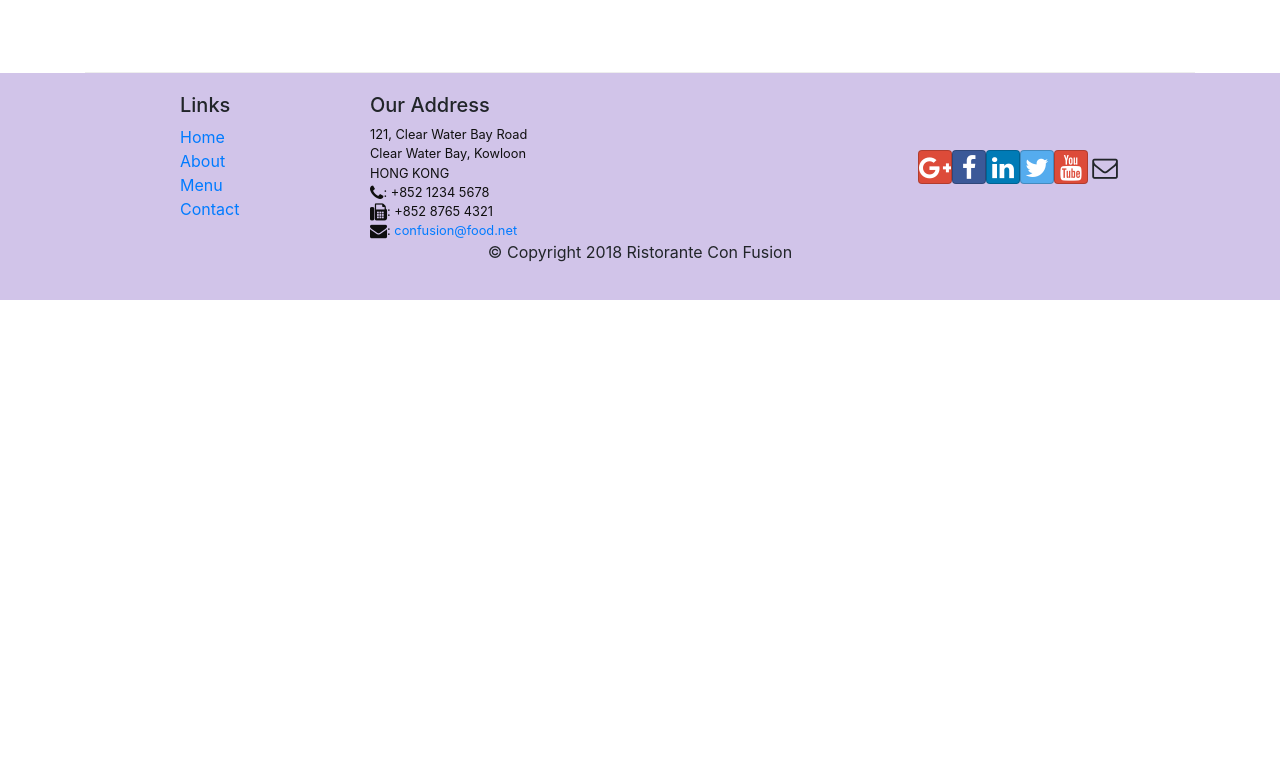
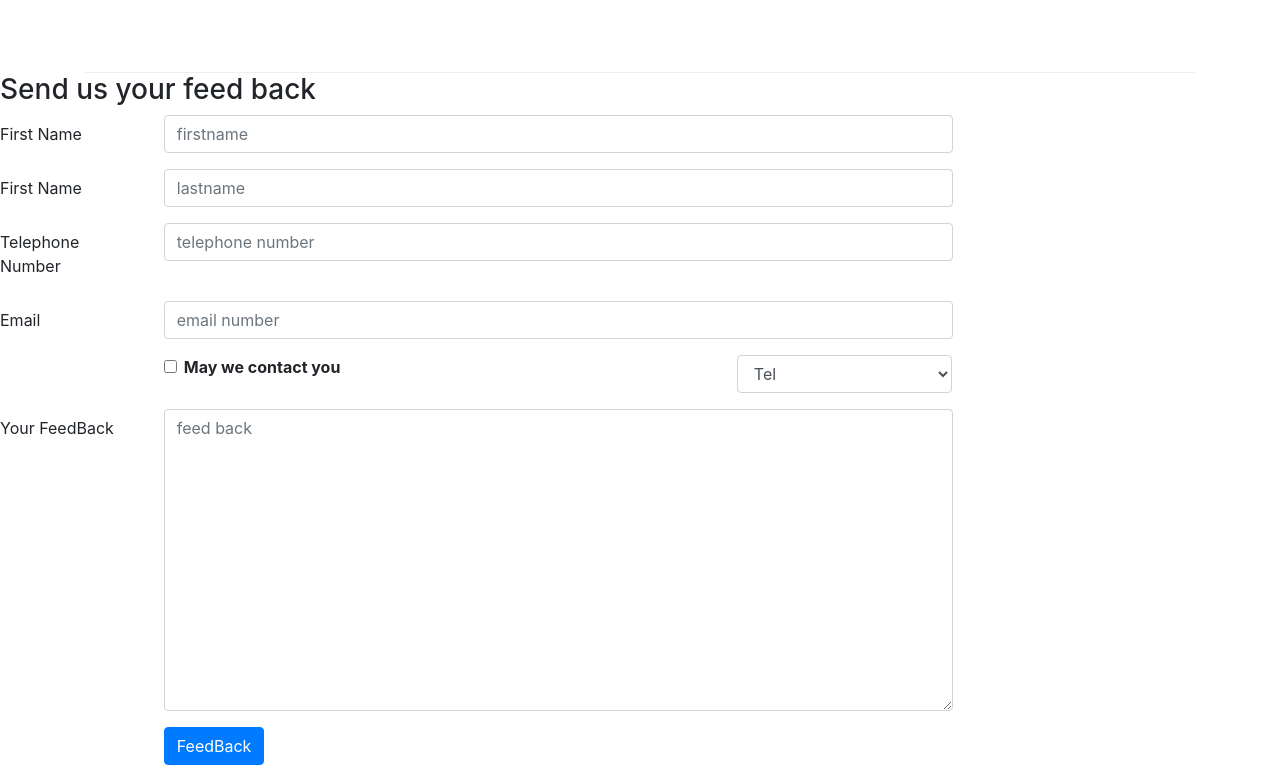
Before and after one commit to paviniweerasinghe/coursera-certification, a React (Create React App) app: page /contactus in a window 1280 px wide. Shown: the part 799-1580 px from the top of the page. Before the commit the page ends 1099 px from the top, so only its background shows below. Built offline with nearby package versions, Linux system fonts and the light colour scheme.

Commit message:
controlled forms

```diff
--- /dev/null
+++ b/src/components/About.js
@@ -0,0 +1,115 @@
+import React from "react";
+import {
+  Breadcrumb,
+  BreadcrumbItem,
+  Card,
+  CardBody,
+  CardHeader,
+  Media,
+} from "reactstrap";
+import { Link } from "react-router-dom";
+
+function RenderLeader({ leader }) {
+  return (
+    <Media tag="li">
+      <Media left middle>
+        <Media object src={leader.image} alt={leader.name} />
+      </Media>
+      <Media body className="ml-5">
+        <Media heading>{leader.name}</Media>
+        <p>{leader.designation}</p>
+        <p>{leader.description}</p>
+      </Media>
+    </Media>
+  );
+}
+
+function About(props) {
+  const leaders = props.leaders.map((leader) => {
+    return <RenderLeader leader={leader} />;
+  });
+
+  return (
+    <div className="container">
+      <div className="row">
+        <Breadcrumb>
+          <BreadcrumbItem>
+            <Link to="/home">Home</Link>
+          </BreadcrumbItem>
+          <BreadcrumbItem active>About Us</BreadcrumbItem>
+        </Breadcrumb>
+        <div className="col-12">
+          <h3>About Us</h3>
+          <hr />
+        </div>
+      </div>
+      <div className="row row-content">
+        <div className="col-12 col-md-6">
+          <h2>Our History</h2>
+          <p>
+            Started in 2010, Ristorante con Fusion quickly established itself as
+            a culinary icon par excellence in Hong Kong. With its unique brand
+            of world fusion cuisine that can be found nowhere else, it enjoys
+            patronage from the A-list clientele in Hong Kong. Featuring four of
+            the best three-star Michelin chefs in the world, you never know what
+            will arrive on your plate the next time you visit us.
+          </p>
+          <p>
+            The restaurant traces its humble beginnings to{" "}
+            <em>The Frying Pan</em>, a successful chain started by our CEO, Mr.
+            Peter Pan, that featured for the first time the world's best
+            cuisines in a pan.
+          </p>
+        </div>
+        <div className="col-12 col-md-5">
+          <Card>
+            <CardHeader className="bg-primary text-white">
+              Facts At a Glance
+            </CardHeader>
+            <CardBody>
+              <dl className="row p-1">
+                <dt className="col-6">Started</dt>
+                <dd className="col-6">3 Feb. 2013</dd>
+                <dt className="col-6">Major Stake Holder</dt>
+                <dd className="col-6">HK Fine Foods Inc.</dd>
+                <dt className="col-6">Last Year's Turnover</dt>
+                <dd className="col-6">$1,250,375</dd>
+                <dt className="col-6">Employees</dt>
+                <dd className="col-6">40</dd>
+              </dl>
+            </CardBody>
+          </Card>
+        </div>
+        <div className="col-12">
+          <Card>
+            <CardBody className="bg-faded">
+              <blockquote className="blockquote">
+                <p className="mb-0">
+                  You better cut the pizza in four pieces because I'm not hungry
+                  enough to eat six.
+                </p>
+                <footer className="blockquote-footer">
+                  Yogi Berra,
+                  <cite title="Source Title">
+                    The Wit and Wisdom of Yogi Berra, P. Pepe, Diversion Books,
+                    2014
+                  </cite>
+                </footer>
+              </blockquote>
+            </CardBody>
+          </Card>
+        </div>
+      </div>
+      <div className="row row-content">
+        <div className="col-12">
+          <h2>Corporate Leadership</h2>
+        </div>
+        <div className="col-12">
+          <Media list>{leaders}</Media>
+        </div>
+      </div>
+    </div>
+  );
+}
+
+export default About;
--- a/src/components/ContactComponent.js
+++ b/src/components/ContactComponent.js
@@ -1,9 +1,53 @@
-import React from "react";
-import { BreadcrumbItem, Breadcrumb } from "reactstrap";
+import React, { Component } from "react";
+import {
+  BreadcrumbItem,
+  Breadcrumb,
+  Button,
+  Form,
+  FormGroup,
+  Label,
+  Input,
+  Col,
+} from "reactstrap";
 import { Link } from "react-router-dom";
 
-function Contact(props) {
+export default class ContactComponent extends Component {
+  constructor(props) {
+    super(props);
+    this.state = {
+      firstname: "",
+      lastname: "",
+      telnum: "",
+      email: "",
+      agree: false,
+      contactType: "Tel.",
+      message: "",
+    };
+
+    this.handleInputChange = this.handleInputChange.bind(this);
+  }
+
+  handleInputChange(event) {
+    const value =
+      event.target.type === "checkbox"
+        ? event.target.checked
+        : event.target.value;
+    const name = event.target.name;
+
+    this.setState({
+      [name]: value,
+    });
+  }
+
+  handleSubmit(event) {
+    console.log("current state: " + JSON.stringify(this.state));
+    alert("current state: " + JSON.stringify(this.state));
+    event.preventDefalut();
+  }
+
+  render() {
     return (
+      <div>
         <div className="container">
           <div class="row">
             <Breadcrumb>
@@ -64,7 +108,125 @@
             </div>
           </div>
         </div>
+        <div class="row">
+          <div class="col-12">
+            <h3>Send us your feed back</h3>
+          </div>
+          <div class="col-12 col-md-9">
+            <Form onSubmit={() => this.handleSubmit()}>
+              <FormGroup row>
+                <Label htmlFor="firstname" md={2}>
+                  First Name
+                </Label>
+                <Col md={10}>
+                  <Input
+                    type="text"
+                    id="firstname"
+                    name="firstname"
+                    placeholder="firstname"
+                    value={this.state.firstname}
+                    onChange={this.handleInputChange}
+                  />
+                </Col>
+              </FormGroup>
+              <FormGroup row>
+                <Label htmlFor="lastname" md={2}>
+                  First Name
+                </Label>
+                <Col md={10}>
+                  <Input
+                    type="text"
+                    id="lastname"
+                    name="lastname"
+                    placeholder="lastname"
+                    value={this.state.lastname}
+                    onChange={this.handleInputChange}
+                  />
+                </Col>
+              </FormGroup>
+              <FormGroup row>
+                <Label htmlFor="telnum" md={2}>
+                  Telephone Number
+                </Label>
+                <Col md={10}>
+                  <Input
+                    type="tel"
+                    id="telnum"
+                    name="telnum"
+                    placeholder="telephone number"
+                    value={this.state.telnum}
+                    onChange={this.handleInputChange}
+                  />
+                </Col>
+              </FormGroup>
+              <FormGroup row>
+                <Label htmlFor="email" md={2}>
+                  Email
+                </Label>
+                <Col md={10}>
+                  <Input
+                    type="email"
+                    id="email"
+                    name="email"
+                    placeholder="email number"
+                    value={this.state.email}
+                    onChange={this.handleInputChange}
+                  />
+                </Col>
+              </FormGroup>
+              <FormGroup row>
+                <Col md={{ size: 6, offset: 2 }}>
+                  <FormGroup check>
+                    <Label check>
+                      <Input
+                        type="checkbox"
+                        name="agree"
+                        checked={this.state.agree}
+                        onChange={this.handleInputChange}
+                      />{" "}
+                      <strong> May we contact you </strong>
+                    </Label>
+                  </FormGroup>
+                </Col>
+                <Col md={{ size: 3, offset: 1 }}>
+                  <Input
+                    type="select"
+                    name="contactTpe"
+                    value={this.state.contactType}
+                    onChange={this.handleInputChange}
+                  >
+                    <option value="">Tel</option>
+                    <option value="">Email</option>
+                  </Input>
+                </Col>
+              </FormGroup>
+              <FormGroup row>
+                <Label htmlFor="feedback" md={2}>
+                  Your FeedBack
+                </Label>
+                <Col md={10}>
+                  <Input
+                    type="textarea"
+                    id="feedback"
+                    name="feedback"
+                    placeholder="feed back"
+                    rows="12"
+                    value={this.state.message}
+                    onChange={this.handleInputChange}
+                  />
+                </Col>
+              </FormGroup>
+              <FormGroup row>
+                <Col md={{ size: 10, offset: 2 }}>
+                  <Button color="primary" type="submit">
+                    FeedBack
+                  </Button>
+                </Col>{" "}
+              </FormGroup>
+            </Form>
+          </div>
+        </div>
+      </div>
     );
   }
-
-export default Contact;
+}
--- a/src/components/MainComponent.js
+++ b/src/components/MainComponent.js
@@ -5,6 +5,7 @@
 import Contact from "./ContactComponent";
 import Footer from "./Footer";
 import Home from "./HomeComponent";
+import About from "./About";
 import { DISHES } from "../shared/dishes";
 import { COMMENTS } from "../shared/commets";
 import { LEADERS } from "../shared/leaders";
@@ -61,6 +62,10 @@
           />
           <Route path="/menu/:dishId" component={DishWithId} />
           <Route exact path="/contactus" component={Contact} />
+          <Route
+            path="/aboutus"
+            component={() => <About leaders={this.state.leaders} />}
+          />
           <Redirect to="/home" />
         </Switch>
         <Footer />
```
Lines whose indentation alone changed are shown as unchanged.
